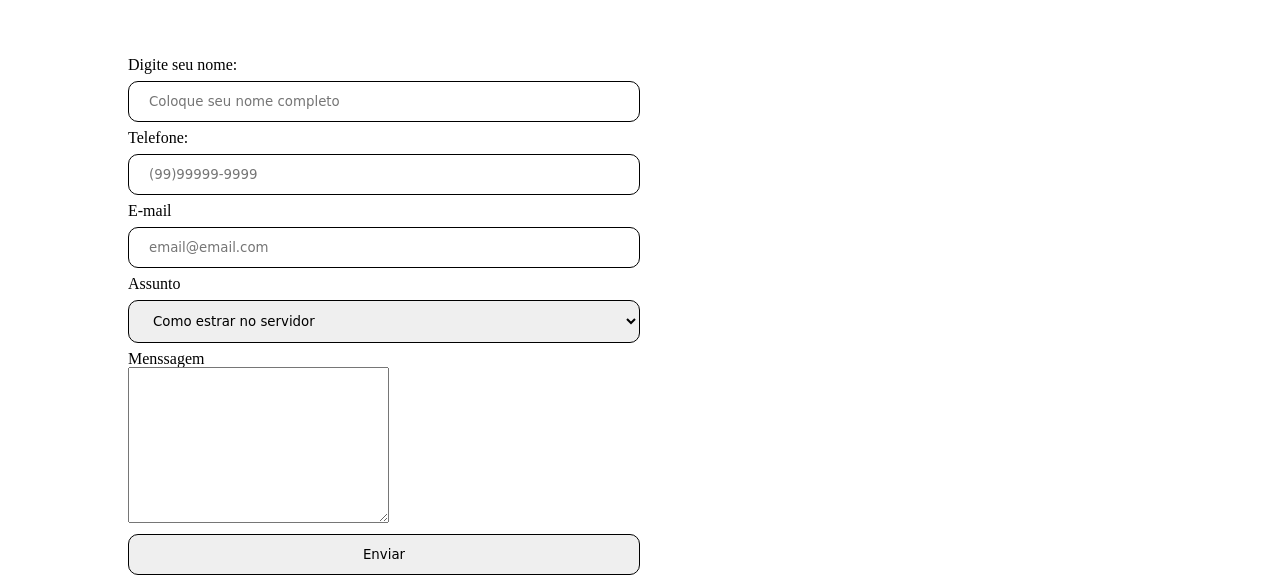
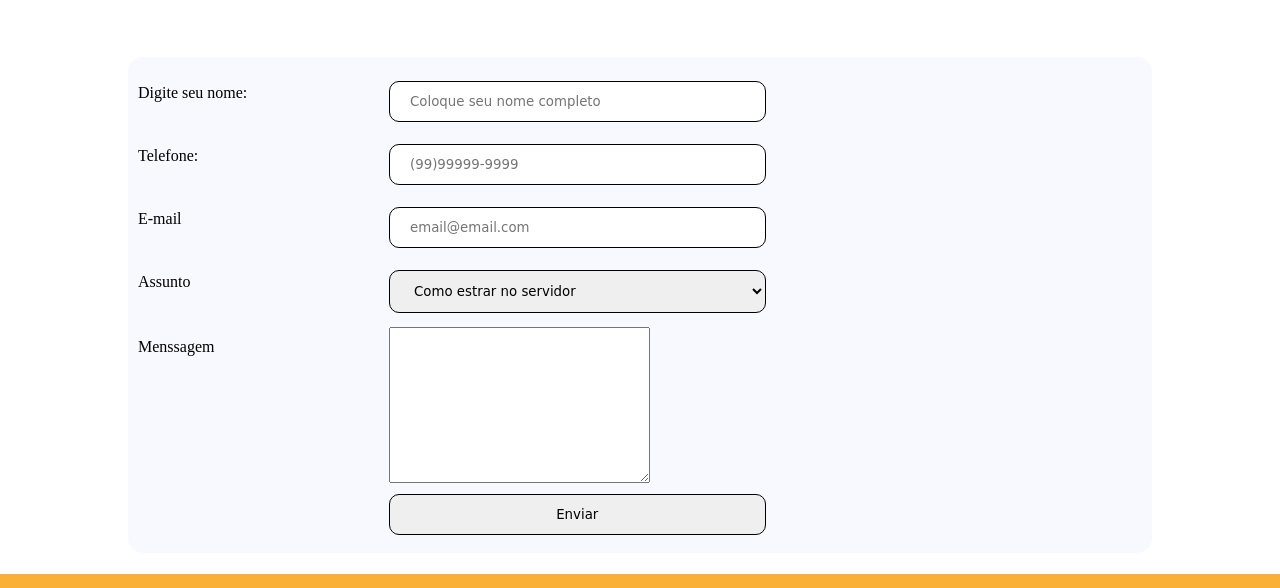
Before and after one commit to projetosfernanda/site1, a plain HTML site: page contato.html in a window 1280 px wide. Shown: the part 212-800 px from the top of the page. Drawn offline with Linux system fonts and the light colour scheme.

Commit message:
Add files via upload

```diff
--- a/css/estilo.css
+++ b/css/estilo.css
@@ -198,7 +198,6 @@ input[type=text], select, input[type=email], input[type=submit], input[type=tel]
     width: 50%;
     padding: 12px 20px;
     margin: 8px 0;
-    display: inline-block;
     border: 1px solid rgb(0, 0, 0);
     border-radius: 10px;
     box-sizing: border-box;
@@ -208,3 +207,36 @@ input[type=text], select, input[type=email], input[type=submit], input[type=tel]
 input[type=submit]:hover {
     background-color: #f8b037;
   }
+
+label {
+    padding: 12px 12px 12px 0;
+    display: inline-block;
+ }
+
+ .form{
+    border-radius: 15px;
+    background-color: #F8F8FF;
+    padding: 10px;
+}
+
+.col-25 {
+    float: left;
+    width: 25%;
+    margin-top: 6px;
+}
+
+.col-75 {
+    float: left;
+    width: 75%;
+    margin-top: 6px;
+}
+
+.row:after {
+    content: "";
+    display: table;
+    clear: both;
+}
+
+form{
+    box-sizing: border-box;
+}
```
Lines whose indentation alone changed are shown as unchanged.
